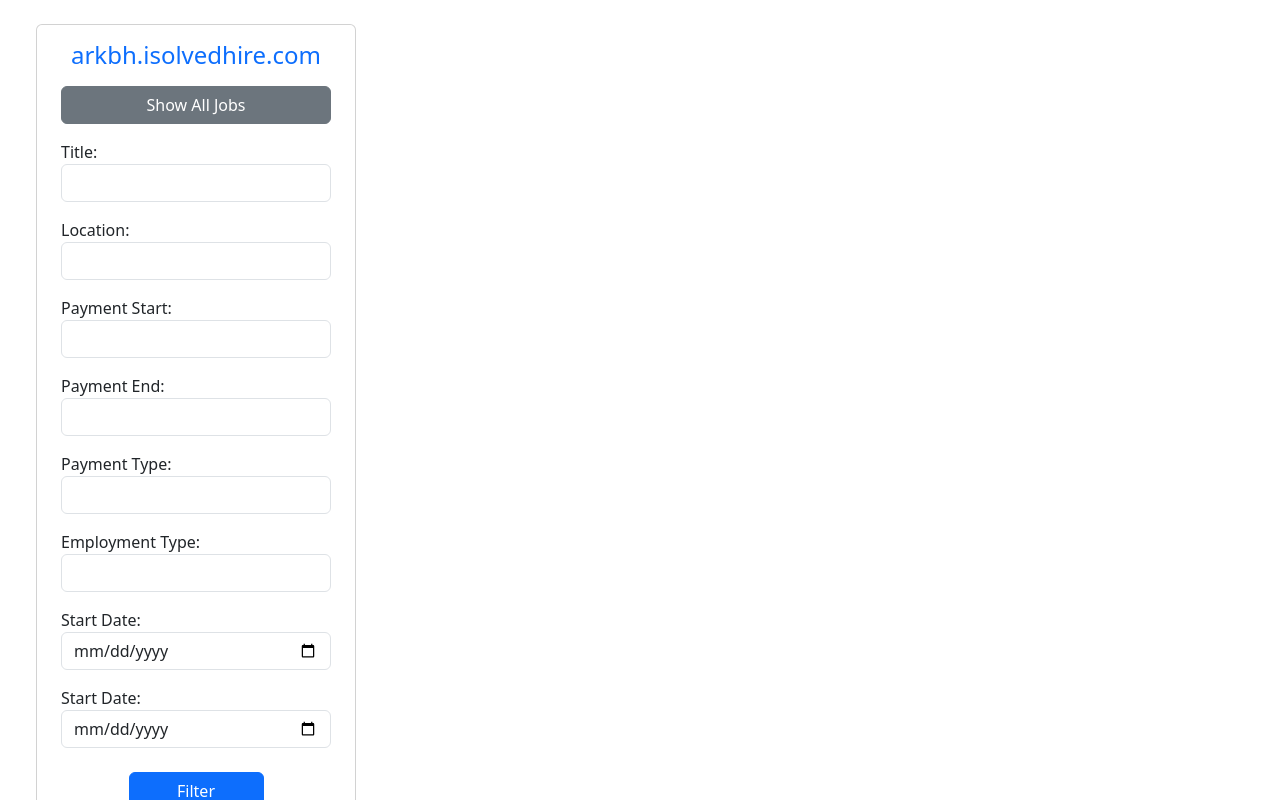
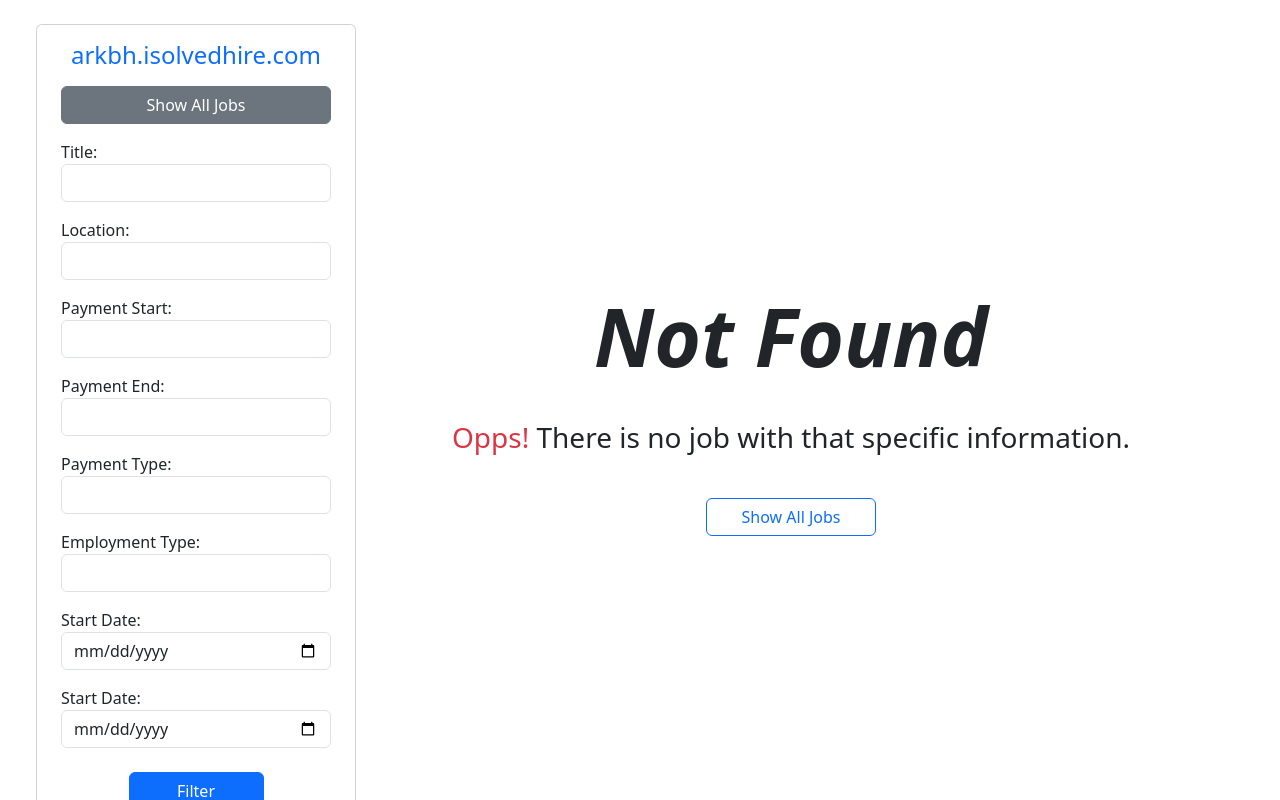
Before and after one commit to mehdi-mirzaie78/isolvedhire-jobs-scrapper, a Django app: template isolvehire_jobs_scrapper_django/jobs_board_scrapper_app/templates/home.html in a window 1280 px wide. Run offline with Django 4.2, Linux system fonts and the light colour scheme; the template is opened without the code that fills it: values that come from a table or form of the project are taken from there, others are empty.

Commit message:
home.html | Added Not Found message

```diff
--- a/isolvehire_jobs_scrapper_django/jobs_board_scrapper_app/templates/home.html
+++ b/isolvehire_jobs_scrapper_django/jobs_board_scrapper_app/templates/home.html
@@ -52,7 +52,7 @@
                 <!-- <div class="card p-3 mb-2">
                     <a href="{% url 'home' %}">Sort</a>
                 </div> -->
-
+                {% if page_jobs %}
                     {% for job in page_jobs %}
                     <div class="card mb-2">
                         <div class="card-header">
@@ -91,9 +91,25 @@
                         </div>
                     </div>
                     {% endfor %}
+                {% else %}
+                    <br><br><br><br><br><br><br><br><br>
+                <div class="d-flex align-items-center justify-content-center mt-5">
+                    <div class="text-center">
+                        <h1 class="display-1 fw-bold"><i>Not Found</i></h1>
+                        <br>
+                        <p class="fs-3"><span class="text-danger">Opps! </span>There is no job with that specific information.</p>
+                        <br>
+                        <a href="{% url 'home' %}" class="btn btn-outline-primary w-25">Show All Jobs</a>
+                    </div>
+                </div>
 
 
-                <br><br><br><br><br>
+
+
+
+                {% endif %}
+
+
                 <!-- Pagination Buttons -->
                 <div class="footer">
                 <nav aria-label="Page navigation">
```
Lines whose indentation alone changed are shown as unchanged.
